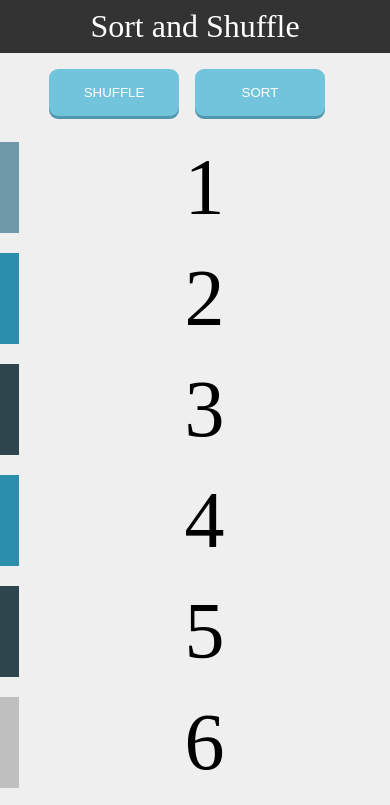
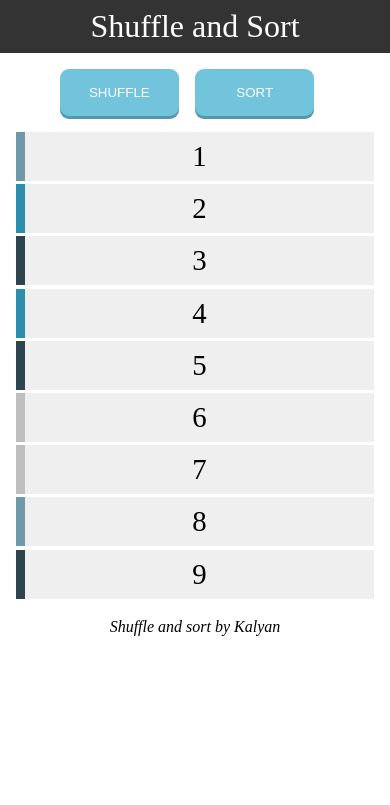
Before and after one commit to kalyanwebdev/maersk-code-test, a plain HTML site: page index.html in a window 390 px wide. Shown: the top 805 px of the page. Drawn offline with Linux system fonts and the light colour scheme.

Commit message:
final push - completed the scenario as given in the PDF file
Please run this app with local web server / visual studio extension - Live server

```diff
--- a/assets/css/style.css
+++ b/assets/css/style.css
@@ -29,10 +29,18 @@ button:active {
   background: #5197ad;
 }
 
+footer {
+  padding-top: 1rem;
+  text-align: center;
+  font-style: italic;
+}
+
 @media (min-width: 960px) {
+
   .container {
     width: 950px;
     margin: 0 auto;
+    display: flex;
   }
 
   [class^="col-"] {
@@ -42,23 +50,23 @@ button:active {
     font-size: 5rem;
   }
 
-  .column {
+  /* .column {
     float: left;
-  }
+  } */
 
   #cards {
-    width: 80%;
+    width: 75%;
   }
 
   #buttons-area {
     padding: 1rem;
-    width: 20%;
+    width: 25%;
   }
 
   .col-4 {
     width: 33.33333333%;
     float: left;
-    height: 30vh;
+    height: 27vh;
   }
 
   .col-4 > .card {
@@ -87,21 +95,31 @@ button:active {
 }
 
 @media (max-width: 959px) {
+  body{
+    background-color: #fff;
+  }
+
   .col-4 {
     width: 100%;
+  }
+
+  .col-4{
+    background-color: #efefef;
   }
 
   .container {
     display: flex;
     flex-direction: column;
+    padding-left: 1rem;
+    padding-right: 1rem;
   }
 
   [class^="col-"] {
-    padding-top: 10px;
-    padding-bottom: 10px;
+    padding: 0.5rem;
     color: #000000;
-    font-size: 5rem;
+    font-size: 1.8rem;
     text-align: center;
+    margin-bottom: 0.2rem;
   }
 
   header {
@@ -127,8 +145,8 @@ button:active {
     justify-content: center;
   }
 
-  button{
+  button {
     margin-left: 0;
-    width:33.333333%;
+    width: 33.333333%;
   }
 }
--- a/assets/js/script.js
+++ b/assets/js/script.js
@@ -1,4 +1,8 @@
 import { arrayShuffle } from "./functions.js";
+
+window.addEventListener('resize',()=>{
+  location.reload();
+});
 
 let cards = [
   { number: 1, color: "#6f98a8" },
@@ -12,19 +16,18 @@ let cards = [
   { number: 9, color: "#2f454e" },
 ];
 
-let borderWidth = "1.2rem";
+let borderWidth = "0.6rem";
 
 function renderCardTemplate(element) {
   let cssProp = (document.body.clientWidth > 959)? "background-color:"+element.color : "border-left: "+borderWidth+" solid "+element.color;
   document.getElementById("cards").innerHTML =
     document.getElementById("cards").innerHTML +
-    '<div class="col-4"><div class="card" style="'+cssProp+'">' +
+    '<div class="col-4" style="'+cssProp+'"><div class="card">' +
     element.number +
     "</div></div>";
 }
 
 function sortAllCards() {
-  console.log(cards);
   let sorted = cards.sort((a, b) => a.number > b.number ? 1 : -1);
   sorted.forEach((element, index) => {
     renderCardTemplate(element);
--- a/index.html
+++ b/index.html
@@ -5,7 +5,7 @@
         <link href="assets/css/style.css" rel="stylesheet">
     </head>
     <body>
-        <header>Sort and Shuffle</header>
+        <header>Shuffle and Sort</header>
         <div class="container">
             <div class="column" id="cards">
                 <!-- Dynamic cards will be rendered here -->
@@ -15,6 +15,7 @@
                 <button id="sort-btn">SORT</button>
             </div>
         </div>
+        <footer>Shuffle and sort by Kalyan</footer>
     </body>
     <script type="module" src="assets/js/script.js"></script>
 </html>
```
